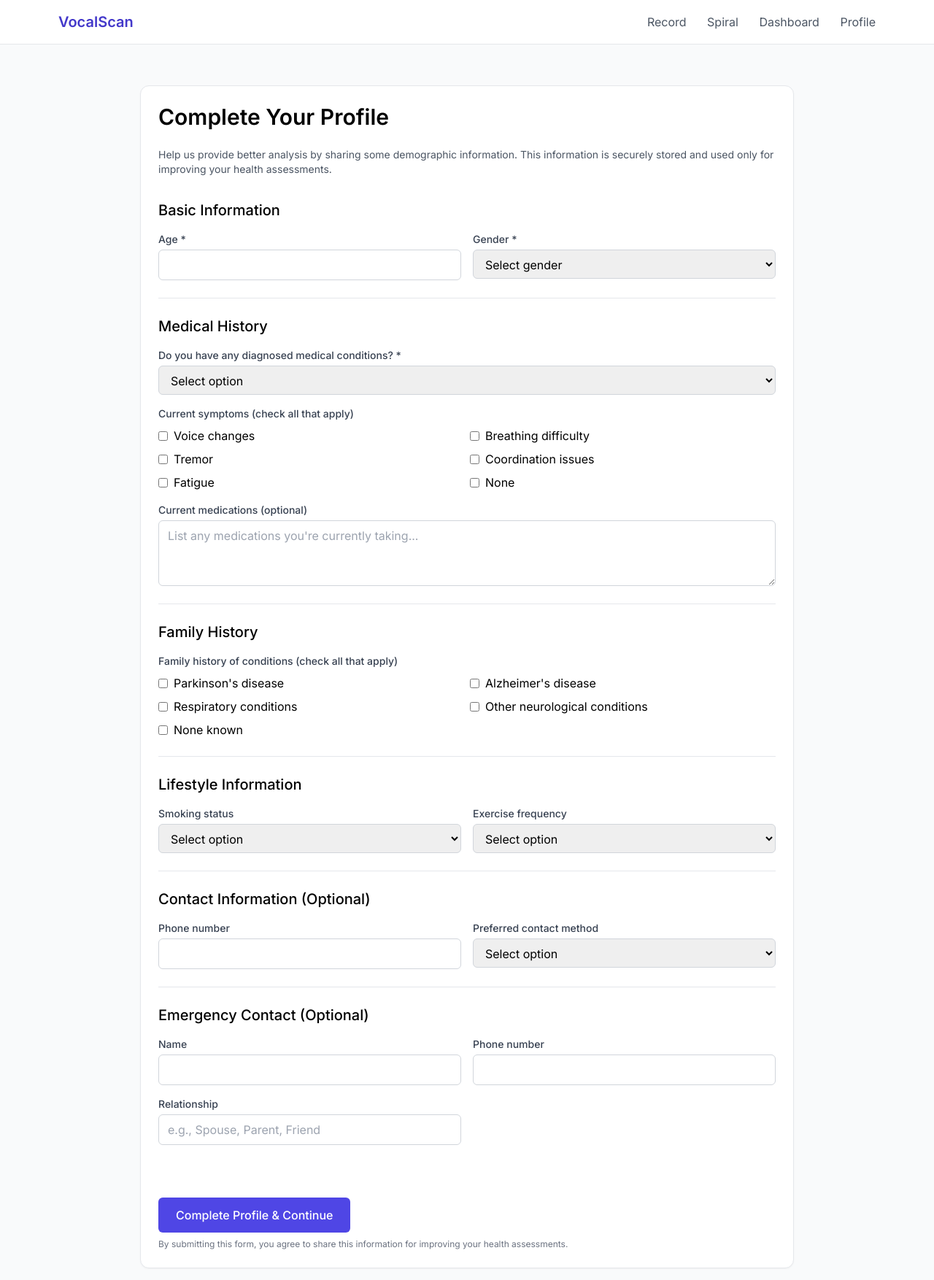
After one commit to KrazeeCoder/VocalScan, a Flask app: page /demographics in a window 1280 px wide. The commit adds this page. Shown: the whole page at 73% size. Run offline with Flask 3, Linux system fonts and the light colour scheme; some libraries are stand-ins or nearby versions.

Commit message:
demographics

```diff
--- a/backend/app/pages.py
+++ b/backend/app/pages.py
@@ -27,3 +27,8 @@ def profile():
 @pages_bp.get("/spiral")
 def spiral():
     return render_template("spiral.html")
+
+
+@pages_bp.get("/demographics")
+def demographics():
+    return render_template("demographics.html")
--- /dev/null
+++ b/backend/static/js/auth-utils.js
@@ -0,0 +1,59 @@
+// Common authentication utilities for VocalScan
+(function(){
+  window.vsAuth = {
+    // Check if user is authenticated and has completed demographics
+    async ensureAuthenticatedWithDemographics() {
+      return new Promise(resolve => {
+        const auth = window.vsFirebase.auth;
+        auth.onAuthStateChanged(async user => {
+          if (!user) {
+            location.href = '/login';
+            return;
+          }
+
+          // Check if demographics are completed
+          try {
+            const idToken = await user.getIdToken();
+            const response = await fetch('/demographics/status', {
+              method: 'GET',
+              headers: {
+                'Authorization': `Bearer ${idToken}`
+              }
+            });
+
+            if (response.ok) {
+              const result = await response.json();
+              if (!result.demographicsCompleted) {
+                location.href = '/demographics';
+                return;
+              }
+            } else {
+              // If we can't check status, redirect to demographics to be safe
+              location.href = '/demographics';
+              return;
+            }
+
+            resolve(user);
+          } catch (error) {
+            console.error('Error checking demographics status:', error);
+            location.href = '/demographics';
+          }
+        });
+      });
+    },
+
+    // Simple auth check (just checks if user is logged in)
+    async ensureAuthenticated() {
+      return new Promise(resolve => {
+        const auth = window.vsFirebase.auth;
+        auth.onAuthStateChanged(user => {
+          if (!user) {
+            location.href = '/login';
+          } else {
+            resolve(user);
+          }
+        });
+      });
+    }
+  };
+})();
--- a/backend/templates/base.html
+++ b/backend/templates/base.html
@@ -38,6 +38,7 @@
     <script src="https://www.gstatic.com/firebasejs/10.12.0/firebase-firestore-compat.js"></script>
     <script src="https://www.gstatic.com/firebasejs/10.12.0/firebase-storage-compat.js"></script>
     <script src="/static/js/firebase-init.js"></script>
+    <script src="/static/js/auth-utils.js"></script>
     {% block scripts %}{% endblock %}
   </body>
   </html>
--- /dev/null
+++ b/backend/templates/demographics.html
@@ -0,0 +1,300 @@
+{% extends 'base.html' %}
+{% block content %}
+<div class="mx-auto max-w-4xl mt-10 card p-6">
+  <h1 class="text-3xl font-semibold mb-6">Complete Your Profile</h1>
+  <p class="text-sm text-gray-600 mb-8">Help us provide better analysis by sharing some demographic information. This information is securely stored and used only for improving your health assessments.</p>
+
+  <form id="demographicsForm" class="space-y-6">
+
+    <!-- Basic Information -->
+    <div class="border-b pb-6">
+      <h2 class="text-xl font-medium mb-4">Basic Information</h2>
+      <div class="grid grid-cols-1 md:grid-cols-2 gap-4">
+        <div>
+          <label for="age" class="block text-sm font-medium text-gray-700 mb-1">Age *</label>
+          <input type="number" id="age" name="age" min="1" max="120" required
+                 class="block w-full rounded-md border border-gray-300 px-3 py-2 focus:border-indigo-500 focus:ring-indigo-500" />
+        </div>
+        <div>
+          <label for="gender" class="block text-sm font-medium text-gray-700 mb-1">Gender *</label>
+          <select id="gender" name="gender" required
+                  class="block w-full rounded-md border border-gray-300 px-3 py-2 focus:border-indigo-500 focus:ring-indigo-500">
+            <option value="">Select gender</option>
+            <option value="male">Male</option>
+            <option value="female">Female</option>
+            <option value="non-binary">Non-binary</option>
+            <option value="prefer-not-to-say">Prefer not to say</option>
+          </select>
+        </div>
+      </div>
+    </div>
+
+    <!-- Medical History -->
+    <div class="border-b pb-6">
+      <h2 class="text-xl font-medium mb-4">Medical History</h2>
+      <div class="space-y-4">
+        <div>
+          <label for="medicalHistory" class="block text-sm font-medium text-gray-700 mb-1">
+            Do you have any diagnosed medical conditions? *
+          </label>
+          <select id="medicalHistory" name="medicalHistory" required
+                  class="block w-full rounded-md border border-gray-300 px-3 py-2 focus:border-indigo-500 focus:ring-indigo-500">
+            <option value="">Select option</option>
+            <option value="none">No diagnosed conditions</option>
+            <option value="respiratory">Respiratory conditions (asthma, COPD, etc.)</option>
+            <option value="neurological">Neurological conditions (Parkinson's, MS, etc.)</option>
+            <option value="both">Both respiratory and neurological</option>
+            <option value="other">Other medical conditions</option>
+          </select>
+        </div>
+
+        <div>
+          <label for="symptoms" class="block text-sm font-medium text-gray-700 mb-1">
+            Current symptoms (check all that apply)
+          </label>
+          <div class="grid grid-cols-2 gap-2 mt-2">
+            <label class="flex items-center">
+              <input type="checkbox" name="symptoms" value="voice-changes" class="mr-2">
+              Voice changes
+            </label>
+            <label class="flex items-center">
+              <input type="checkbox" name="symptoms" value="breathing-difficulty" class="mr-2">
+              Breathing difficulty
+            </label>
+            <label class="flex items-center">
+              <input type="checkbox" name="symptoms" value="tremor" class="mr-2">
+              Tremor
+            </label>
+            <label class="flex items-center">
+              <input type="checkbox" name="symptoms" value="coordination-issues" class="mr-2">
+              Coordination issues
+            </label>
+            <label class="flex items-center">
+              <input type="checkbox" name="symptoms" value="fatigue" class="mr-2">
+              Fatigue
+            </label>
+            <label class="flex items-center">
+              <input type="checkbox" name="symptoms" value="none" class="mr-2">
+              None
+            </label>
+          </div>
+        </div>
+
+        <div>
+          <label for="medications" class="block text-sm font-medium text-gray-700 mb-1">
+            Current medications (optional)
+          </label>
+          <textarea id="medications" name="medications" rows="3" placeholder="List any medications you're currently taking..."
+                    class="block w-full rounded-md border border-gray-300 px-3 py-2 focus:border-indigo-500 focus:ring-indigo-500"></textarea>
+        </div>
+      </div>
+    </div>
+
+    <!-- Family History -->
+    <div class="border-b pb-6">
+      <h2 class="text-xl font-medium mb-4">Family History</h2>
+      <div>
+        <label class="block text-sm font-medium text-gray-700 mb-2">
+          Family history of conditions (check all that apply)
+        </label>
+        <div class="grid grid-cols-2 gap-2">
+          <label class="flex items-center">
+            <input type="checkbox" name="familyHistory" value="parkinsons" class="mr-2">
+            Parkinson's disease
+          </label>
+          <label class="flex items-center">
+            <input type="checkbox" name="familyHistory" value="alzheimers" class="mr-2">
+            Alzheimer's disease
+          </label>
+          <label class="flex items-center">
+            <input type="checkbox" name="familyHistory" value="respiratory" class="mr-2">
+            Respiratory conditions
+          </label>
+          <label class="flex items-center">
+            <input type="checkbox" name="familyHistory" value="neurological" class="mr-2">
+            Other neurological conditions
+          </label>
+          <label class="flex items-center">
+            <input type="checkbox" name="familyHistory" value="none" class="mr-2">
+            None known
+          </label>
+        </div>
+      </div>
+    </div>
+
+    <!-- Lifestyle -->
+    <div class="border-b pb-6">
+      <h2 class="text-xl font-medium mb-4">Lifestyle Information</h2>
+      <div class="grid grid-cols-1 md:grid-cols-2 gap-4">
+        <div>
+          <label for="smoking" class="block text-sm font-medium text-gray-700 mb-1">Smoking status</label>
+          <select id="smoking" name="smoking"
+                  class="block w-full rounded-md border border-gray-300 px-3 py-2 focus:border-indigo-500 focus:ring-indigo-500">
+            <option value="">Select option</option>
+            <option value="never">Never smoked</option>
+            <option value="former">Former smoker</option>
+            <option value="current">Current smoker</option>
+          </select>
+        </div>
+        <div>
+          <label for="exercise" class="block text-sm font-medium text-gray-700 mb-1">Exercise frequency</label>
+          <select id="exercise" name="exercise"
+                  class="block w-full rounded-md border border-gray-300 px-3 py-2 focus:border-indigo-500 focus:ring-indigo-500">
+            <option value="">Select option</option>
+            <option value="none">No regular exercise</option>
+            <option value="light">Light (1-2 times/week)</option>
+            <option value="moderate">Moderate (3-4 times/week)</option>
+            <option value="heavy">Heavy (5+ times/week)</option>
+          </select>
+        </div>
+      </div>
+    </div>
+
+    <!-- Contact Information -->
+    <div class="border-b pb-6">
+      <h2 class="text-xl font-medium mb-4">Contact Information (Optional)</h2>
+      <div class="grid grid-cols-1 md:grid-cols-2 gap-4">
+        <div>
+          <label for="phone" class="block text-sm font-medium text-gray-700 mb-1">Phone number</label>
+          <input type="tel" id="phone" name="phone"
+                 class="block w-full rounded-md border border-gray-300 px-3 py-2 focus:border-indigo-500 focus:ring-indigo-500" />
+        </div>
+        <div>
+          <label for="preferredContact" class="block text-sm font-medium text-gray-700 mb-1">Preferred contact method</label>
+          <select id="preferredContact" name="preferredContact"
+                  class="block w-full rounded-md border border-gray-300 px-3 py-2 focus:border-indigo-500 focus:ring-indigo-500">
+            <option value="">Select option</option>
+            <option value="email">Email</option>
+            <option value="phone">Phone</option>
+            <option value="none">No contact preferred</option>
+          </select>
+        </div>
+      </div>
+    </div>
+
+    <!-- Emergency Contact -->
+    <div class="pb-6">
+      <h2 class="text-xl font-medium mb-4">Emergency Contact (Optional)</h2>
+      <div class="grid grid-cols-1 md:grid-cols-2 gap-4">
+        <div>
+          <label for="emergencyName" class="block text-sm font-medium text-gray-700 mb-1">Name</label>
+          <input type="text" id="emergencyName" name="emergencyName"
+                 class="block w-full rounded-md border border-gray-300 px-3 py-2 focus:border-indigo-500 focus:ring-indigo-500" />
+        </div>
+        <div>
+          <label for="emergencyPhone" class="block text-sm font-medium text-gray-700 mb-1">Phone number</label>
+          <input type="tel" id="emergencyPhone" name="emergencyPhone"
+                 class="block w-full rounded-md border border-gray-300 px-3 py-2 focus:border-indigo-500 focus:ring-indigo-500" />
+        </div>
+        <div>
+          <label for="emergencyRelation" class="block text-sm font-medium text-gray-700 mb-1">Relationship</label>
+          <input type="text" id="emergencyRelation" name="emergencyRelation" placeholder="e.g., Spouse, Parent, Friend"
+                 class="block w-full rounded-md border border-gray-300 px-3 py-2 focus:border-indigo-500 focus:ring-indigo-500" />
+        </div>
+      </div>
+    </div>
+
+    <!-- Submit Button -->
+    <div class="pt-6">
+      <button type="submit"
+              class="inline-flex items-center px-6 py-3 rounded-md bg-indigo-600 text-white hover:bg-indigo-700 font-medium">
+        Complete Profile & Continue
+      </button>
+      <p class="text-xs text-gray-500 mt-2">
+        By submitting this form, you agree to share this information for improving your health assessments.
+      </p>
+    </div>
+  </form>
+</div>
+{% endblock %}
+
+{% block scripts %}
+<script>
+document.addEventListener('DOMContentLoaded', () => {
+  const auth = window.vsFirebase.auth;
+
+  // Check if user is authenticated
+  auth.onAuthStateChanged((user) => {
+    if (!user) {
+      location.href = '/login';
+      return;
+    }
+  });
+
+  // Handle form submission
+  document.getElementById('demographicsForm').addEventListener('submit', async (e) => {
+    e.preventDefault();
+
+    const user = auth.currentUser;
+    if (!user) {
+      alert('Please log in first');
+      location.href = '/login';
+      return;
+    }
+
+    // Collect form data
+    const formData = new FormData(e.target);
+    const data = {};
+
+    // Get simple form fields
+    data.age = parseInt(formData.get('age'));
+    data.gender = formData.get('gender');
+    data.medicalHistory = formData.get('medicalHistory');
+
+    // Get checkbox arrays
+    data.symptoms = formData.getAll('symptoms');
+    data.familyHistory = formData.getAll('familyHistory');
+
+    // Get medications as array (split by lines)
+    const medicationsText = formData.get('medications');
+    data.medications = medicationsText ? medicationsText.split('\n').filter(m => m.trim()) : [];
+
+    // Get lifestyle data
+    data.lifestyle = {
+      smoking: formData.get('smoking'),
+      exercise: formData.get('exercise')
+    };
+
+    // Get contact info
+    data.contactInfo = {
+      phone: formData.get('phone'),
+      preferredContact: formData.get('preferredContact')
+    };
+
+    // Get emergency contact
+    data.emergencyContact = {
+      name: formData.get('emergencyName'),
+      phone: formData.get('emergencyPhone'),
+      relationship: formData.get('emergencyRelation')
+    };
+
+    try {
+      // Get Firebase ID token
+      const idToken = await user.getIdToken();
+
+      // Submit to backend
+      const response = await fetch('/demographics', {
+        method: 'POST',
+        headers: {
+          'Content-Type': 'application/json',
+          'Authorization': `Bearer ${idToken}`
+        },
+        body: JSON.stringify(data)
+      });
+
+      const result = await response.json();
+
+      if (response.ok) {
+        alert('Profile completed successfully!');
+        location.href = '/record'; // Redirect to main app
+      } else {
+        alert('Error: ' + (result.error || 'Failed to save demographics'));
+      }
+    } catch (error) {
+      console.error('Error submitting demographics:', error);
+      alert('Failed to submit demographics. Please try again.');
+    }
+  });
+});
+</script>
+{% endblock %}
```
Also changed, not shown: backend/app/infer.py (+64 -0 lines), backend/static/js/dashboard.js (+31 -1 lines), backend/static/js/record.js (+1 -9 lines), backend/static/js/spiral.js (+14 -8 lines), backend/templates/login.html (+40 -8 lines), backend/templates/profile.html (+36 -1 lines).
